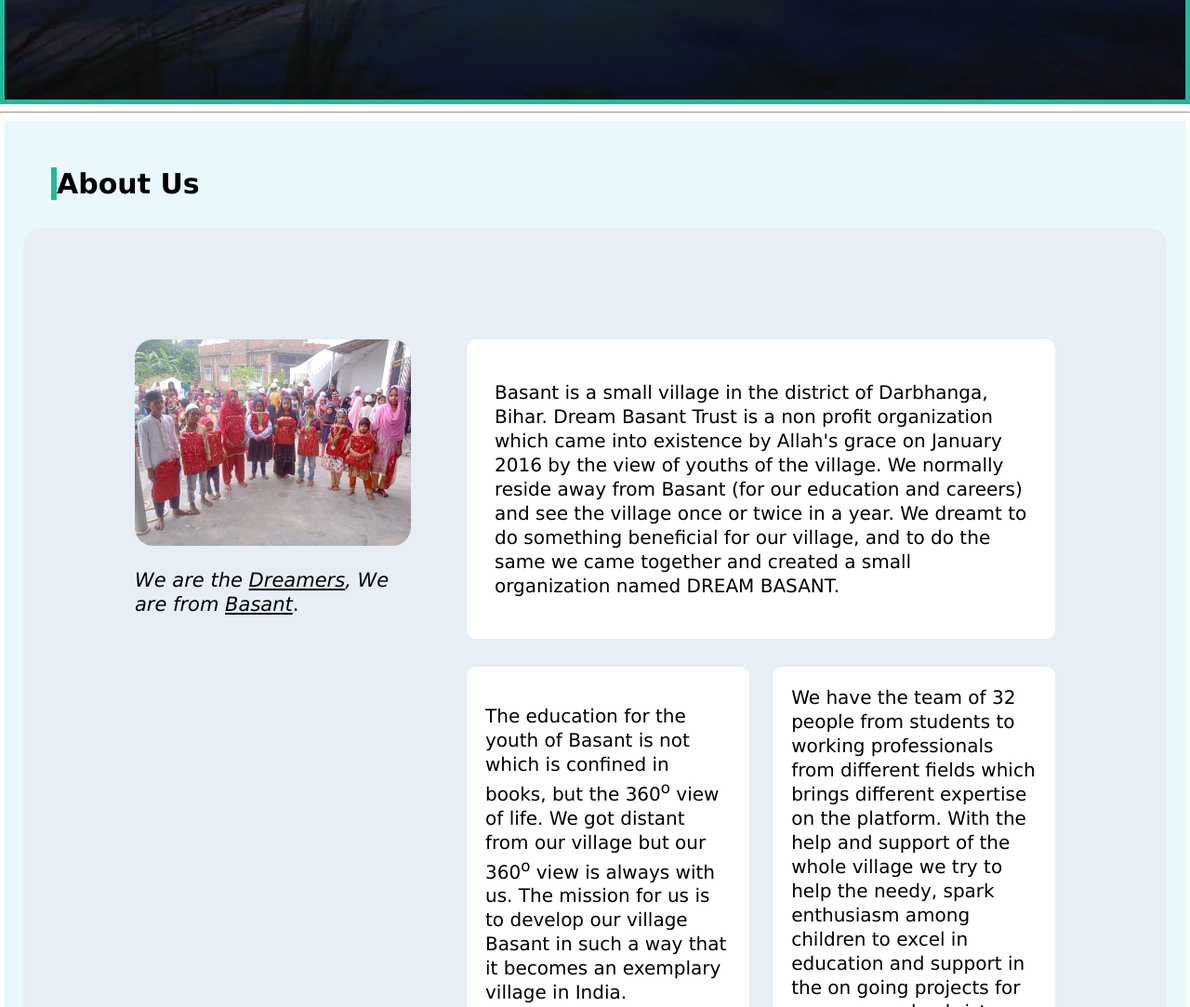
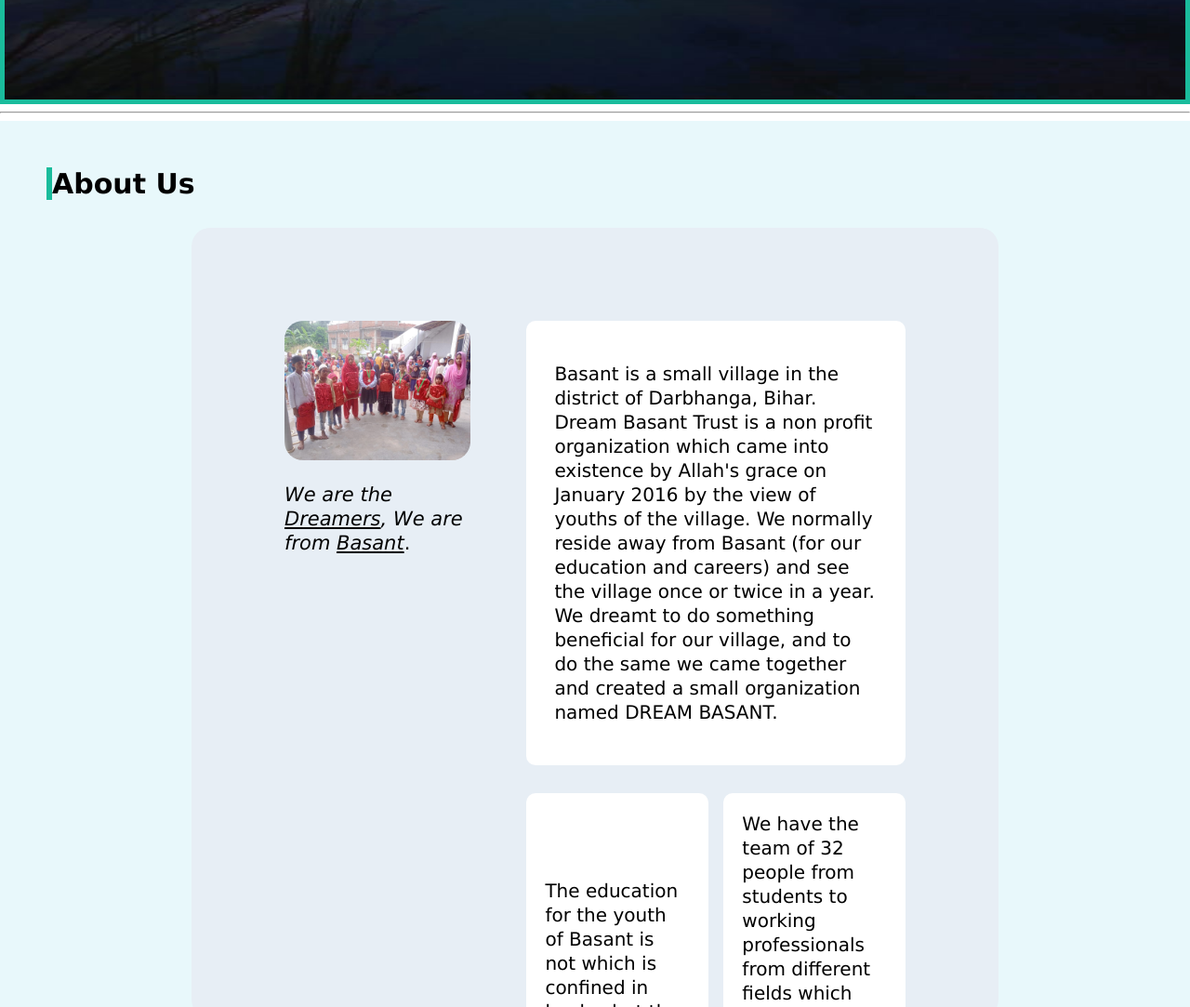
Before and after one commit to Mishkat313/webpage-testing, a plain HTML site: page index.html in a window 1280 px wide. Shown: the part 600-1683 px from the top of the page at 93% size. Drawn offline with Linux system fonts and the light colour scheme.

Commit message:
Updated Alignment

```diff
--- a/index.html
+++ b/index.html
@@ -75,11 +75,11 @@
 
     .main {
       background-color: #e8f8fb;
-      max-width: fit-content;
+      max-width: 1800px;
       width: 100%;
       padding: 20px;
       position: relative;
-      margin: 0px 5px 0px 5px;
+      margin: auto;
     }
 
     .main h2 {
@@ -87,8 +87,10 @@
     }
 
     .about-wrap {
-      width: 100%;
-      padding: 120px;
+      width: 70%;
+      height: 850px;
+      margin: auto;
+      padding: 100px;
       background: #E7EEF5;
       border-radius: 20px;
       display: flex;
@@ -397,7 +399,7 @@
         <div class="card-box-header"> <h3>Our Participation </h3> </div>
 <div class="card-box">
   <div class="image-section ">
-    <img src="./edu-hat.png" alt="Kids" style="width:30%; border-radius: 20px;">
+    <img src="./edu-hat.png" alt="Kids" style="width:35%; border-radius: 20px;">
   </div>
 Educational Activities
 </div>
@@ -409,13 +411,13 @@
 </div>
 <div class="card-box">
   <div class="image-section ">
-    <img src="./charity.png" alt="Kids" style="width:24%; border-radius: 20px;">
+    <img src="./charity.png" alt="Kids" style="width:26%; border-radius: 20px;">
   </div>
 Support the Needy
 </div>
 <div class="card-box">
   <div class="image-section ">
-    <img src="./community-12.png" alt="Kids" style="width:28%; border-radius: 20px;">
+    <img src="./community-12.png" alt="Kids" style="width:30%; border-radius: 20px;">
   </div>
 Community Work
 </div>
```
